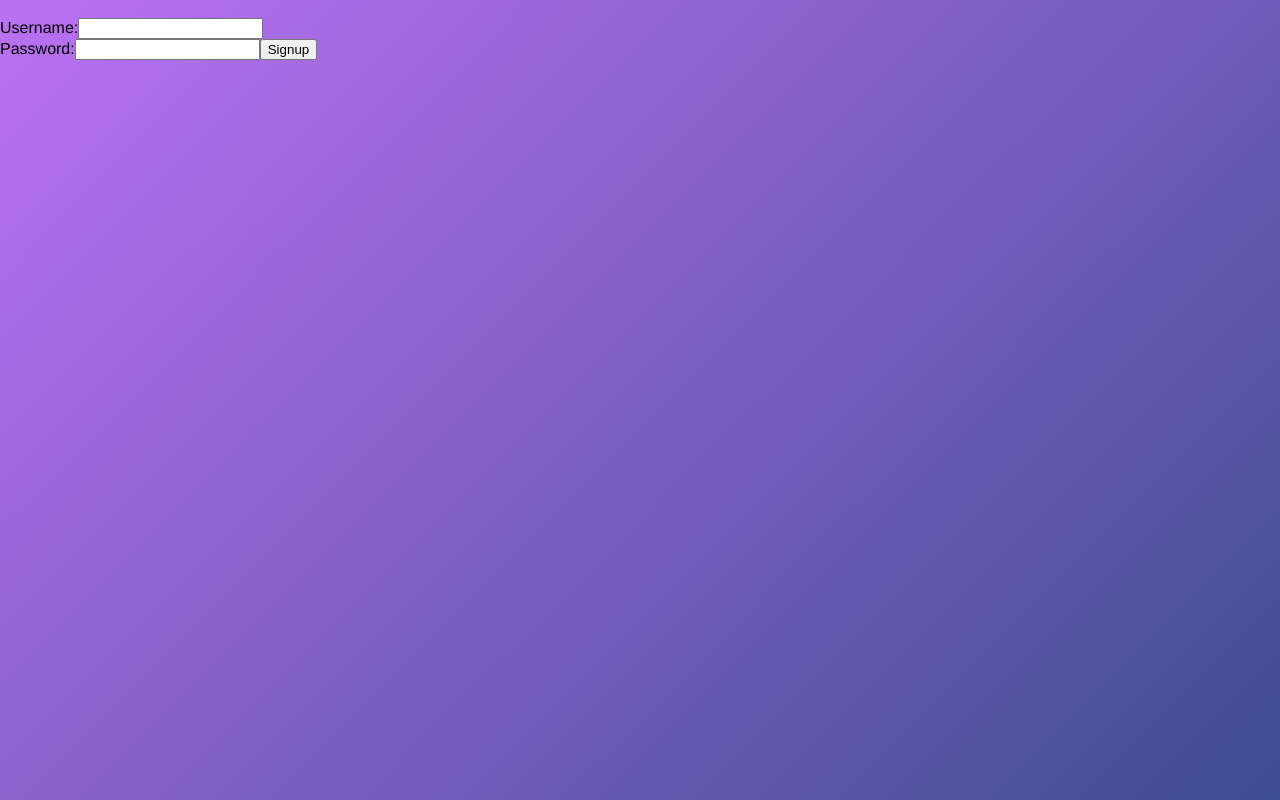
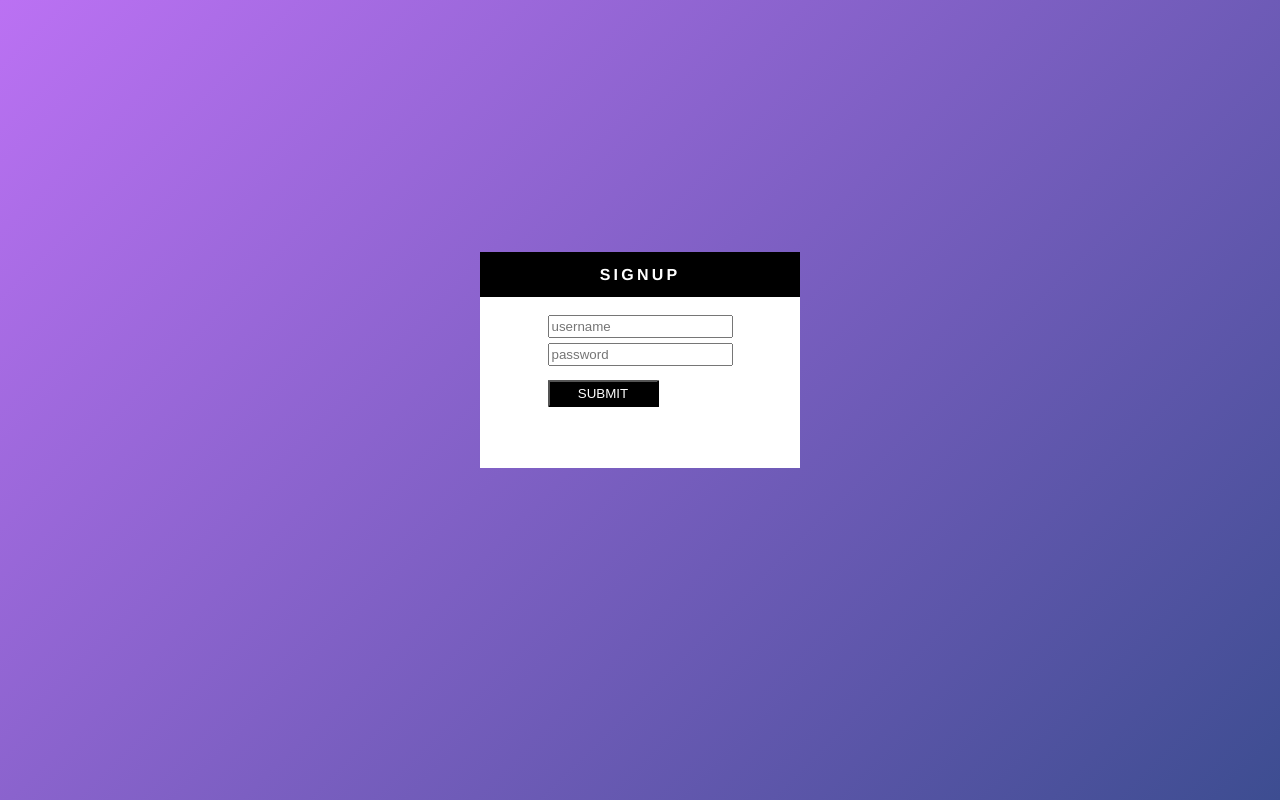
Before and after one commit to eshigh23/underworld, a React (Create React App) app in the folder client/: page /Signup in a window 1280 px wide. Built offline with nearby package versions, Linux system fonts and the light colour scheme.

Commit message:
links and logout working, forms styled

```diff
--- a/client/src/components/NavBar.js
+++ b/client/src/components/NavBar.js
@@ -1,14 +1,19 @@
 import React, { useState, useEffect } from 'react';
 import '../css/NavBar.css';  // Importing CSS for styling
 import axios from 'axios';
+import { useNavigate } from 'react-router-dom';
 
 function NavBar() {
     const [user, setUser] = useState(null)
+    const [isLoggedIn, setIsLoggedIn] = useState(false)
+    const navigate = useNavigate();
 
+    // checks on load if user is logged in or not, and if so fetches user data
     useEffect(() => {
         const fetchUser = async () => {
+            console.log("i'm running")
             const token = localStorage.getItem("token")
-            if (!token) {
+            if (!token) {   // if no user is logged in, return
                 console.log("no token found in Navbar.js")
                 return;
             }
@@ -28,16 +33,33 @@ function NavBar() {
         fetchUser();
     }, [])
 
+    function handleLogout(){
+        localStorage.removeItem('token')
+        // setIsLoggedIn(false)
+        setUser(null)
+        // navigate('/')   // does this refresh the page when logged in from home...? no...
+        // may want to invalidate token server side...?
+    }
+
     return (
         <>
         <nav className="navbar">
             <ul className="nav-links">
                 <li><a href="#home">UNDERWORLD</a></li>
-                <li><a href="#my-playlist">MY PLAYLIST</a></li>
+                { user && <li><a href="#my-playlist">MY PLAYLIST</a></li> }
                 <li><a href="#popular">POPULAR</a></li>
-                <li><a href="#account">MY ACCOUNT</a></li>
+                { user && <li><a href="#account">MY ACCOUNT</a></li> }
+                { !user && <li><a href="http://localhost:3000/login"> LOGIN/SIGNUP </a></li>}
             </ul>
-            { user ? <p className="nav-welcome"> Welcome, {user.username} </p> : '' }
+            { user ? (
+                <div className="nav-welcome">
+                    <p className="nav-item"> Welcome, {user.username} </p>
+                    <p className="nav-item" onClick={handleLogout}> LOGOUT </p>
+                </div> ) :
+                <ul className="nav-links">
+
+                </ul>
+            }
             <div className="search-bar">
                 <input type="text" placeholder="Search..." />
             </div>
--- a/client/src/components/Signup_Login/Login.js
+++ b/client/src/components/Signup_Login/Login.js
@@ -1,6 +1,7 @@
 import React, {useState} from 'react'
 import axios from 'axios'
 import { useNavigate } from 'react-router-dom'
+import '../../css/Signup_Login.css';  // Importing CSS for styling
 
 export default function Login(){
 
@@ -13,8 +14,6 @@ export default function Login(){
 
     function handleChange(e){
         const {name, value} = e.target;
-        console.log(formData.username)
-        console.log(formData.password)
 
         setFormData({
             ...formData,
@@ -26,7 +25,7 @@ export default function Login(){
     async function handleSubmit(e){
         e.preventDefault()
         try {
-            console.log(formData.username, formData.password)
+            console.log("attempting login with credentials:", formData.username, formData.password)
             const response = await axios.post('http://localhost:5002/loginUser', { username: formData.username, password: formData.password })
             if (response.data.success){
                 localStorage.setItem("token", response.data.token)
@@ -40,13 +39,16 @@ export default function Login(){
     }
 
     return(
-        <>
+        <div className="signuplogin-container">
             { notification ? <p> {notification} </p> : ''}
 
+            <div className="signuplogin-box">
+                <div className="signuplogin-black">LOGIN</div>
                 <form onSubmit={handleSubmit}>
                     <br></br>
-                <label>Username:
+                    <label>
                         <input
+                            placeholder="Username"
                             type="text"
                             name="username"
                             value={formData.username}
@@ -55,8 +57,9 @@ export default function Login(){
                         />
                     </label>
                     <br></br>
-                <label> Password:
+                    <label>
                         <input
+                            placeholder="Password"
                             type= "password"
                             name= "password"
                             value= {formData.password}
@@ -64,9 +67,10 @@ export default function Login(){
                             onChange={handleChange}
                         />
                     </label>
-                <button> Login </button>
+                    <button className="signuplogin-button"> SUBMIT </button>
                 </form>
-        </>
+            </div>
+        </div>
     )
 
 }
--- a/client/src/components/Signup_Login/Signup.js
+++ b/client/src/components/Signup_Login/Signup.js
@@ -1,6 +1,7 @@
 import axios from 'axios';
 import React, {useState} from 'react'
 import { useNavigate } from 'react-router-dom';
+import '../../css/Signup_Login.css';  // Importing CSS for styling
 
 export default function Signup(){
 
@@ -48,12 +49,16 @@ export default function Signup(){
     }
 
     return(
-        <>
+        <div className="signuplogin-container">
         { notification ? notification : ""}
+
+        <div className="signuplogin-box">
+        <div className="signuplogin-black">SIGNUP</div>
             <form onSubmit={handleSubmit}>
             <br></br>
-                <label> Username:
+                <label>
                     <input
+                        placeholder="username"
                         type="text"
                         name="username"
                         value={formData.username}
@@ -62,8 +67,9 @@ export default function Signup(){
                     />
                 </label>
                 <br></br>
-                <label> Password:
+                <label>
                     <input
+                        placeholder="password"
                         type="password"
                         name="password"
                         value={formData.password}
@@ -71,9 +77,10 @@ export default function Signup(){
                         required={true}
                     />
                 </label>
-                <button>Signup</button>
+                <button className="signuplogin-button">SUBMIT</button>
             </form>
-        </>
+            </div>
+        </div>
     )
 
 }
--- a/client/src/css/NavBar.css
+++ b/client/src/css/NavBar.css
@@ -17,14 +17,19 @@
     padding: 0 20px;
 }
 
+.nav-item {
+    margin: 0px 10px 0px 10px;
+}
+
 .nav-links a {
     color: white;
     text-decoration: none;
 }
 
 .nav-welcome {
+    display: flex;
     margin-left: auto;
-    margin-right: 15%;
+    margin-right: 5%;
 }
 
 .search-bar input {
--- /dev/null
+++ b/client/src/css/Signup_Login.css
@@ -0,0 +1,46 @@
+input{
+    padding: 2px;
+    margin-bottom: 5px;
+}
+
+.signuplogin-container{
+    display: flex;
+    height: 90%;
+    flex-direction: column;
+    justify-content: center;
+    align-items: center;
+}
+
+.signuplogin-box{
+    display: flex;
+    height: 30%;
+    width: 25%;
+    flex-direction: column;
+    align-items: center;
+    background-color: white;
+    /* border: 2px solid red; */
+}
+
+.signuplogin-black{
+    display: flex;
+    width: 100%;
+    height: 15%;
+    padding: 2% 0 2% 0;
+    background-color: black;
+    color: white;
+    justify-content: center;
+    align-items: center;
+    font-weight: 600;
+    letter-spacing: 0.2em;
+}
+
+.signuplogin-button{
+    margin-top: 5%;
+    padding: 2%;
+    display: block;
+    width: 60%;
+    background-color: black;
+    color: white;
+    border-radius: 2%;
+    font-weight: 500;
+}
```
Also changed, not shown: 1 other file (tests, documents, lock files or other folders). Lines whose indentation alone changed are shown as unchanged.
